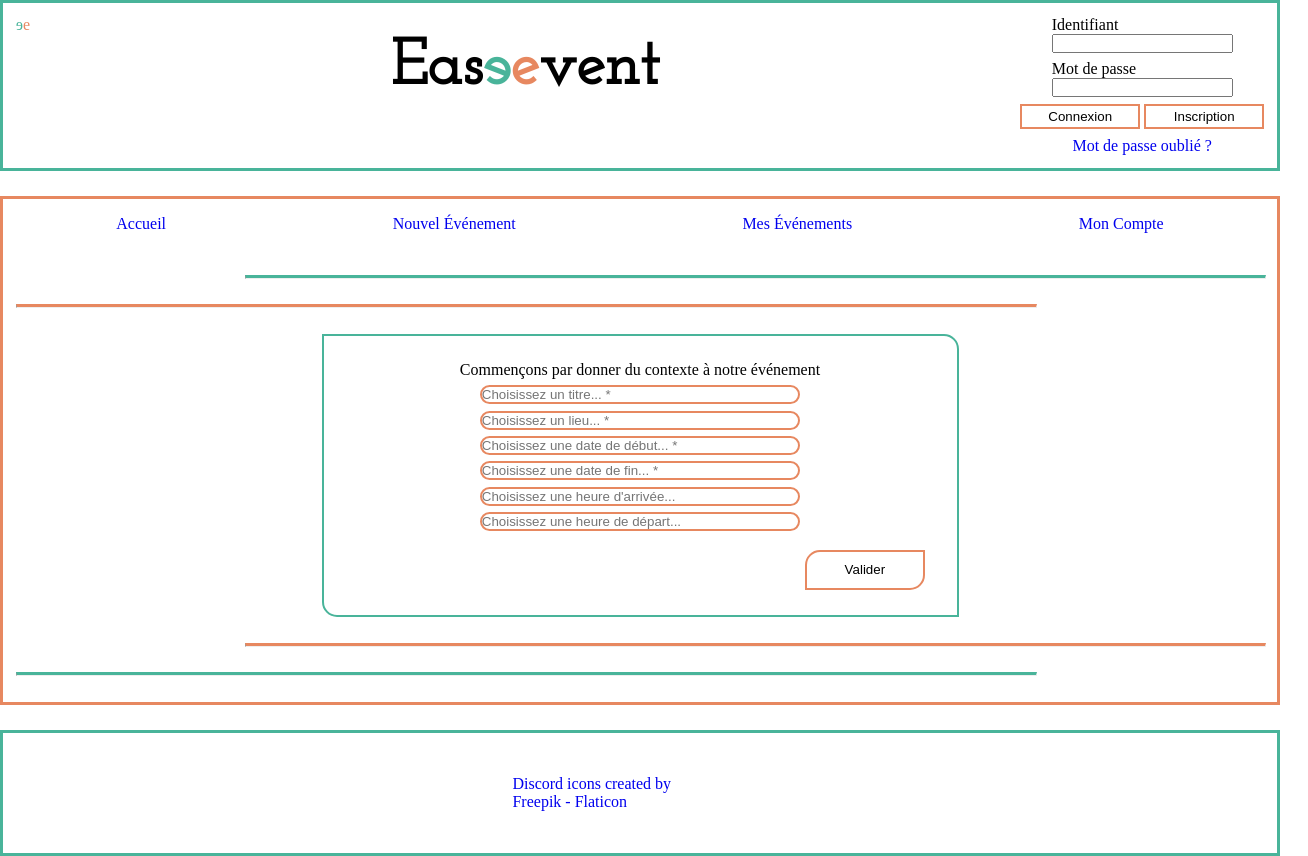
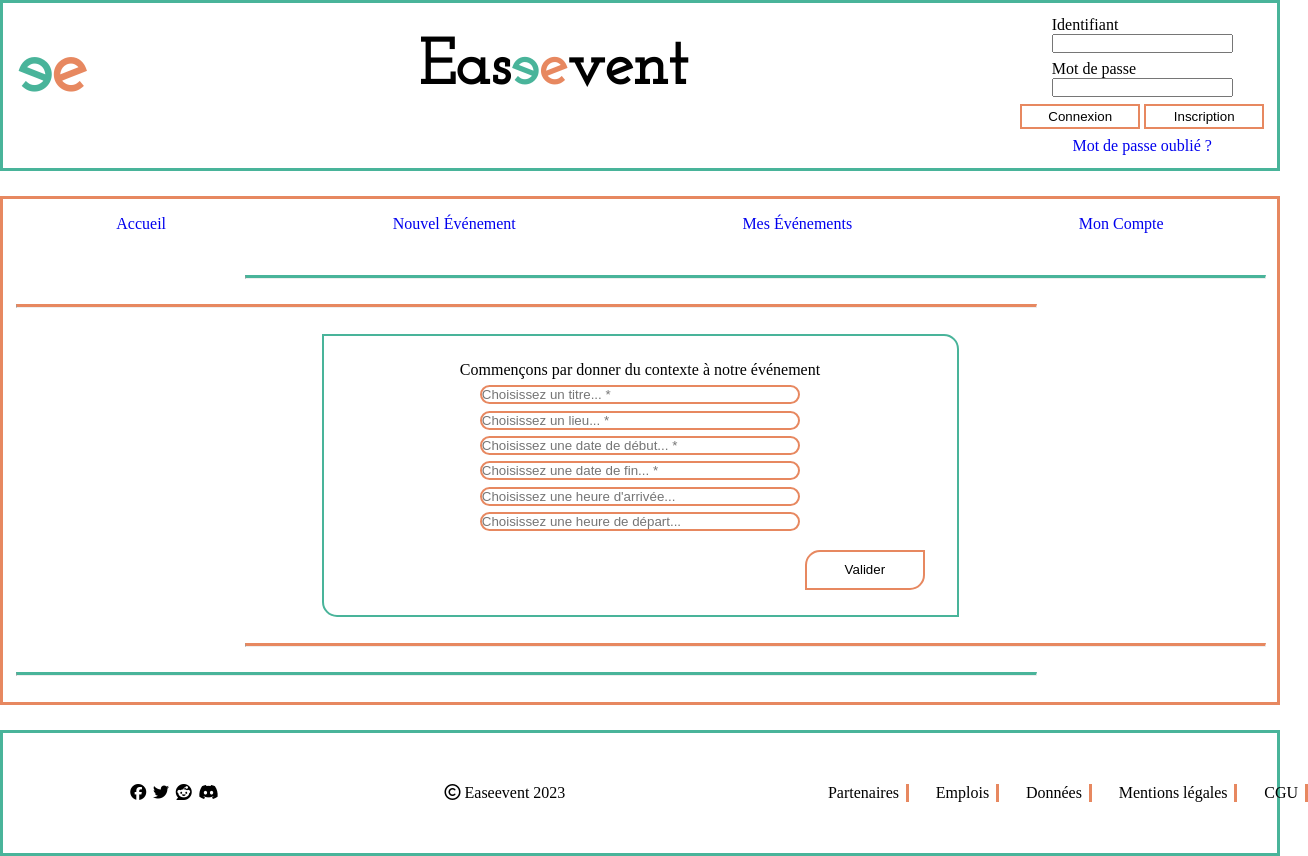
Before and after one commit to LaurentTeyssier/adrar_lt, a plain HTML site: page 3_Mon_Projet_Fil_Rouge/6_Front-end/main.html in a window 1280 px wide. Shown: the whole page, 1308 px wide, since content can reach past the window. Drawn offline with Linux system fonts and the light colour scheme.

Commit message:
Update main.html

```diff
--- a/3_Mon_Projet_Fil_Rouge/6_Front-end/main.html
+++ b/3_Mon_Projet_Fil_Rouge/6_Front-end/main.html
@@ -1,18 +1,21 @@
 <!DOCTYPE html>
 <html lang="en">
+
 <head>
     <meta charset="UTF-8">
     <meta name="viewport" content="width=device-width, initial-scale=1.0">
+    <script src="https://kit.fontawesome.com/ffac78d15d.js" crossorigin="anonymous"></script>
     <link rel="stylesheet" href="style.css">
     <title>Document</title>
 </head>
 
 <!--BODY-->
+
 <body>
 
     <!--HEADER-->
     <header>
-        <a href="main.html"><span class="first_e">e</span><span class="second_e">e</span></a>
+        <a id="logo" href="main.html"><span class="first_e">e</span><span class="second_e">e</span></a>
         <h1>Eas<span class="first_e">e</span><span class="second_e">e</span>vent</h1>
         <div class="form_hdr">
             <div class="login_hdr">
@@ -44,8 +47,10 @@
         </section>
 
         <!--TOP SEPARATORS-->
-    <hr class="separator_1"></hr>
-    <hr class="separator_2"></hr>
+        <hr class="separator_1">
+        </hr>
+        <hr class="separator_2">
+        </hr>
 
         <!--EVENT CREATION FORM-->
         <section class="event_creation_form">
@@ -53,7 +58,8 @@
                 <legend>Commençons par donner du contexte à notre événement</legend>
                 <input type="text" name="title" id="title" placeholder="Choisissez un titre... *" required>
                 <input type="text" name="place" id="place" placeholder="Choisissez un lieu... *" required>
-            <input type="text" name="start_date" id="start_date" placeholder="Choisissez une date de début... *" required>
+                <input type="text" name="start_date" id="start_date" placeholder="Choisissez une date de début... *"
+                    required>
                 <input type="text" name="end_date" id="end_date" placeholder="Choisissez une date de fin... *" required>
                 <input type="text" name="arrival" id="arrival" placeholder="Choisissez une heure d'arrivée...">
                 <input type="text" name="departure" id="departure" placeholder="Choisissez une heure de départ...">
@@ -63,19 +69,32 @@
         </section>
 
         <!--BOT SEPARATORS-->
-    <hr class="separator_3"></hr>
-    <hr class="separator_4"></hr>
+        <hr class="separator_3">
+        </hr>
+        <hr class="separator_4">
+        </hr>
 
     </main>
     <footer>
-    <div>
+
         <ul>
-            <li><a href="https://www.flaticon.com/free-icons/discord" title="discord icons">Discord icons created by Freepik - Flaticon</a></li>
-            <li></li>
-            <li></li>
-            <li></li>
+            <li><i class="fa-brands fa-facebook"></i></li>
+            <li><i class="fa-brands fa-twitter"></i></li>
+            <li><i class="fa-brands fa-reddit"></i></li>
+            <li><i class="fa-brands fa-discord"></i></li>
         </ul>
-    </div>
+
+        <p><i class="fa-regular fa-copyright"></i> Easeevent 2023</p>
+
+        <ul>
+            <li>Partenaires</li>
+            <li>Emplois</li>
+            <li>Données</li>
+            <li><span class="nobr">Mentions légales</span></li>
+            <li>CGU</li>
+        </ul>
+
     </footer>
 </body>
+
 </html>
```
Lines whose indentation alone changed are shown as unchanged.
